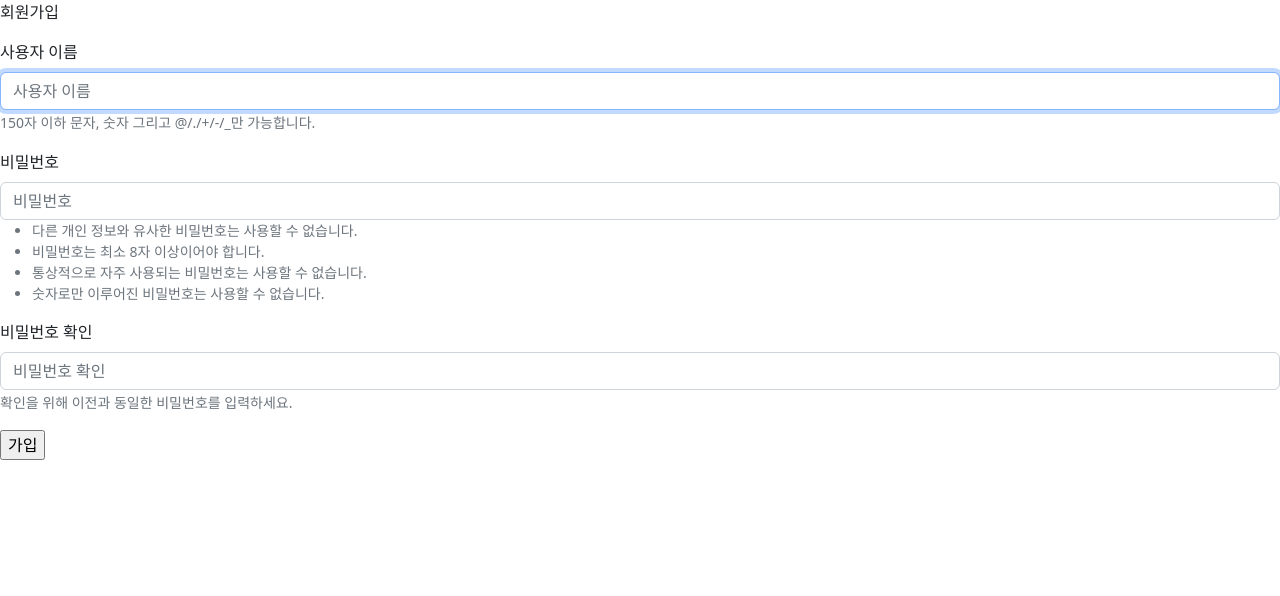
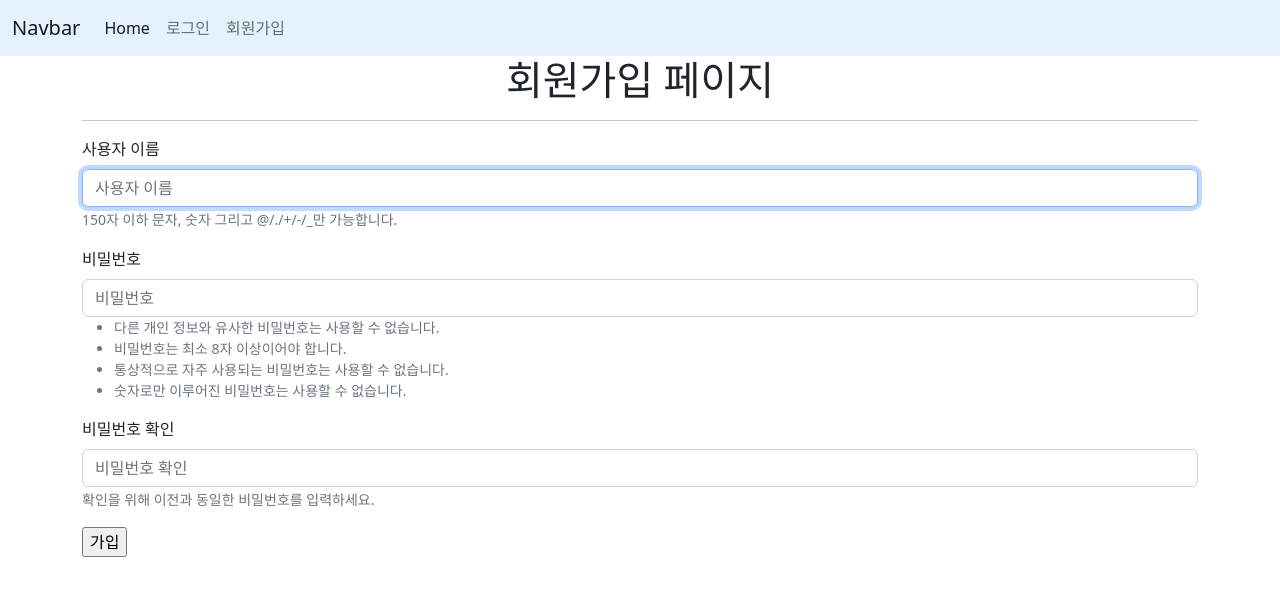
Before and after one commit to devhump/django_semi_pair, a Django app: page /accounts/signup/ in a window 1280 px wide. Shown: the top 596 px of the page. Run offline with Django 3.2, Linux system fonts and the light colour scheme; some libraries are stand-ins or nearby versions.

Commit message:
동현 마지막 저장

```diff
--- a/accounts/templates/accounts/login.html
+++ b/accounts/templates/accounts/login.html
@@ -4,7 +4,7 @@
 
 {% block content %}
 
-<p>login 페이지</p>
+<h1 class="text-center">로그인 페이지</h1><hr>
 
 <form action="" method="POST">
   {% csrf_token %}
--- a/accounts/templates/accounts/singup.html
+++ b/accounts/templates/accounts/singup.html
@@ -4,7 +4,7 @@
 
 {% block content %}
 
-<p> 회원가입 </p>
+<h1 class="text-center">회원가입 페이지</h1><hr>
 
 <form action="" method="POST">
   {% csrf_token %}
--- a/accounts/views.py
+++ b/accounts/views.py
@@ -1,5 +1,6 @@
 from multiprocessing import context
 from django.shortcuts import redirect, render
+
 # from django.contrib.auth.forms import UserCreationForm
 from .forms import CustomUserCreationForm, CustomUserChangeForm
 from django.contrib.auth import get_user_model
@@ -14,10 +15,10 @@ def index(request):
     users = get_user_model().objects.all()
 
     context = {
-        'users' : users,
+        "users": users,
     }
 
-    return render(request, 'accounts/index.html', context)
+    return render(request, "accounts/index.html", context)
 
 
 def signup(request):
@@ -26,15 +27,14 @@ def signup(request):
         form = CustomUserCreationForm(request.POST)
         if form.is_valid():
             form.save()
-            return redirect('accounts:index')
+            return redirect("accounts:login")
     else:
         form = CustomUserCreationForm()
     context = {
-        'form' : form,
+        "form": form,
     }
 
-    return render(request, 'accounts/singup.html', context)
-
+    return render(request, "accounts/singup.html", context)
 
 
 def login(request):
@@ -43,39 +43,42 @@ def login(request):
         form = AuthenticationForm(request, data=request.POST)
         if form.is_valid():
             auth_login(request, form.get_user())
-            return redirect('accounts:index')
+            return redirect("articles:index")
     else:
         form = AuthenticationForm()
     context = {
-        'form' : form,
+        "form": form,
     }
 
-    return render(request, 'accounts/login.html', context)
+    return render(request, "accounts/login.html", context)
+
 
 def logout(request):
     auth_logout(request)
-    return redirect('accounts:index')
+    return redirect("articles:index")
+
 
 def detail(request, user_pk):
 
     user = get_user_model().objects.get(pk=user_pk)
 
     context = {
-        'user' : user,
+        "user": user,
     }
 
     return render(request, "accounts/detail.html", context)
+
 
 def update(request):
     if request.method == "POST":
         form = CustomUserChangeForm(request.POST, instance=request.user)
         if form.is_valid():
             form.save()
-            return redirect('accounts:index')
+            return redirect("accounts:index")
     else:
         form = CustomUserChangeForm(instance=request.user)
     context = {
-        'form': form,
+        "form": form,
     }
 
-    return render(request, 'accounts/update.html', context)
+    return render(request, "accounts/update.html", context)
--- a/templates/base.html
+++ b/templates/base.html
@@ -9,11 +9,42 @@
 <link href="https://cdn.jsdelivr.net/npm/bootstrap@5.2.2/dist/css/bootstrap.min.css" rel="stylesheet" integrity="sha384-Zenh87qX5JnK2Jl0vWa8Ck2rdkQ2Bzep5IDxbcnCeuOxjzrPF/et3URy9Bv1WTRi" crossorigin="anonymous">
 </head>
 <body>
-
+  <nav class="navbar navbar-expand-sm" style="background-color: #e3f2fd;">
+    <div class="container-fluid">
+      <a class="navbar-brand" href="#">Navbar</a>
+      <button class="navbar-toggler" type="button" data-bs-toggle="collapse" data-bs-target="#navbarNav" aria-controls="navbarNav" aria-expanded="false" aria-label="Toggle navigation">
+        <span class="navbar-toggler-icon"></span>
+      </button>
+      <div class="collapse navbar-collapse" id="navbarNav">
+        <ul class="navbar-nav">
+          <li class="nav-item">
+            <a class="nav-link active" aria-current="page" href="{% url 'articles:index' %}">Home</a>
+          {% if request.user.is_authenticated %}
+          <li class="nav-item">
+            <a class='nav-link'>{{ user }} 님 안녕하세요.^^</a>
+          </li>
+          </li>
+          <li class="nav-item">
+            <a class="nav-link" href="{% url 'accounts:logout' %}">로그아웃</a>
+          </li>
+          {% else %}
+          </li>
+          <li class="nav-item">
+            <a class="nav-link" href="{% url 'accounts:login' %}">로그인</a>
+          </li>
+          <li class="nav-item">
+            <a class="nav-link" href="{% url 'accounts:signup' %}">회원가입</a>
+          </li>
+          {% endif %}
+        </ul>
+      </div>
+    </div>
+  </nav>
+  <div class='container'>
   {% block content %}
 
   {% endblock %}
-
+  </div>
   <!-- JavaScript Bundle with Popper -->
 <script src="https://cdn.jsdelivr.net/npm/bootstrap@5.2.2/dist/js/bootstrap.bundle.min.js" integrity="sha384-OERcA2EqjJCMA+/3y+gxIOqMEjwtxJY7qPCqsdltbNJuaOe923+mo//f6V8Qbsw3" crossorigin="anonymous"></script>
 </body>
```
